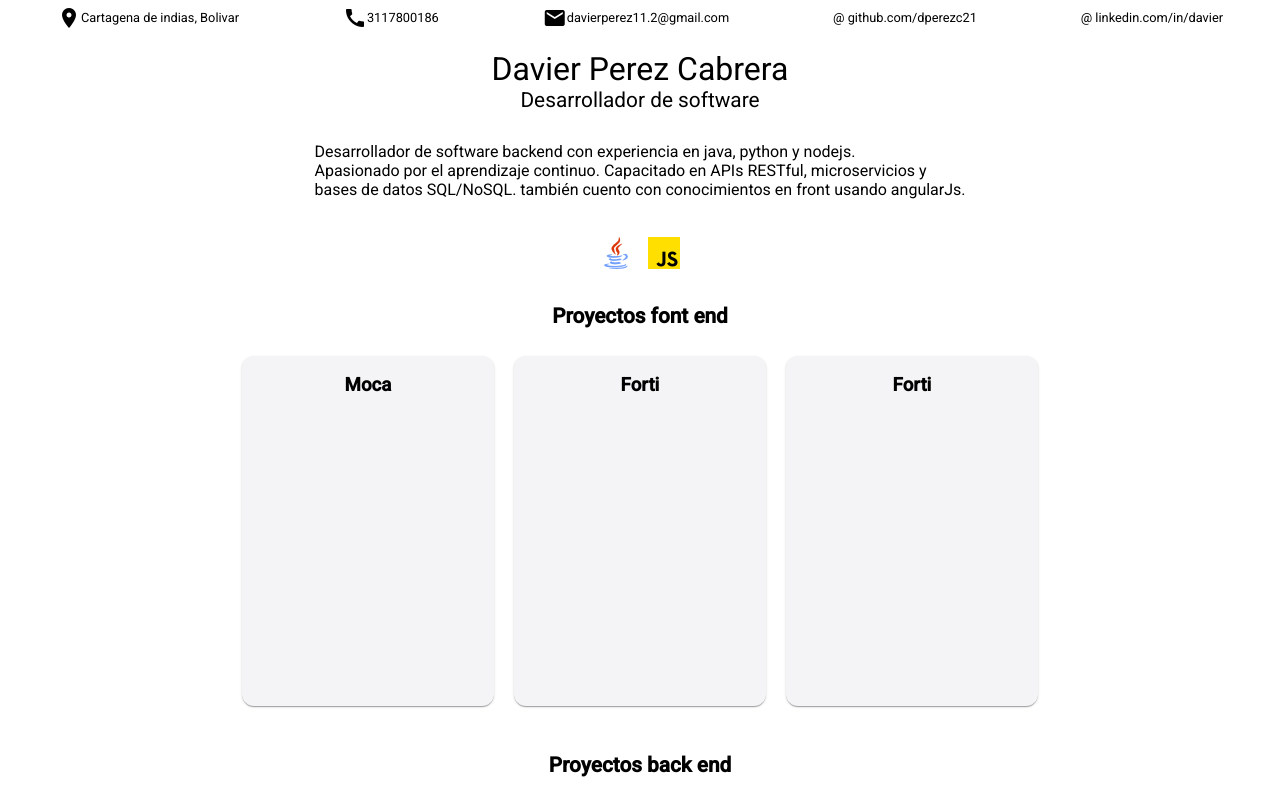
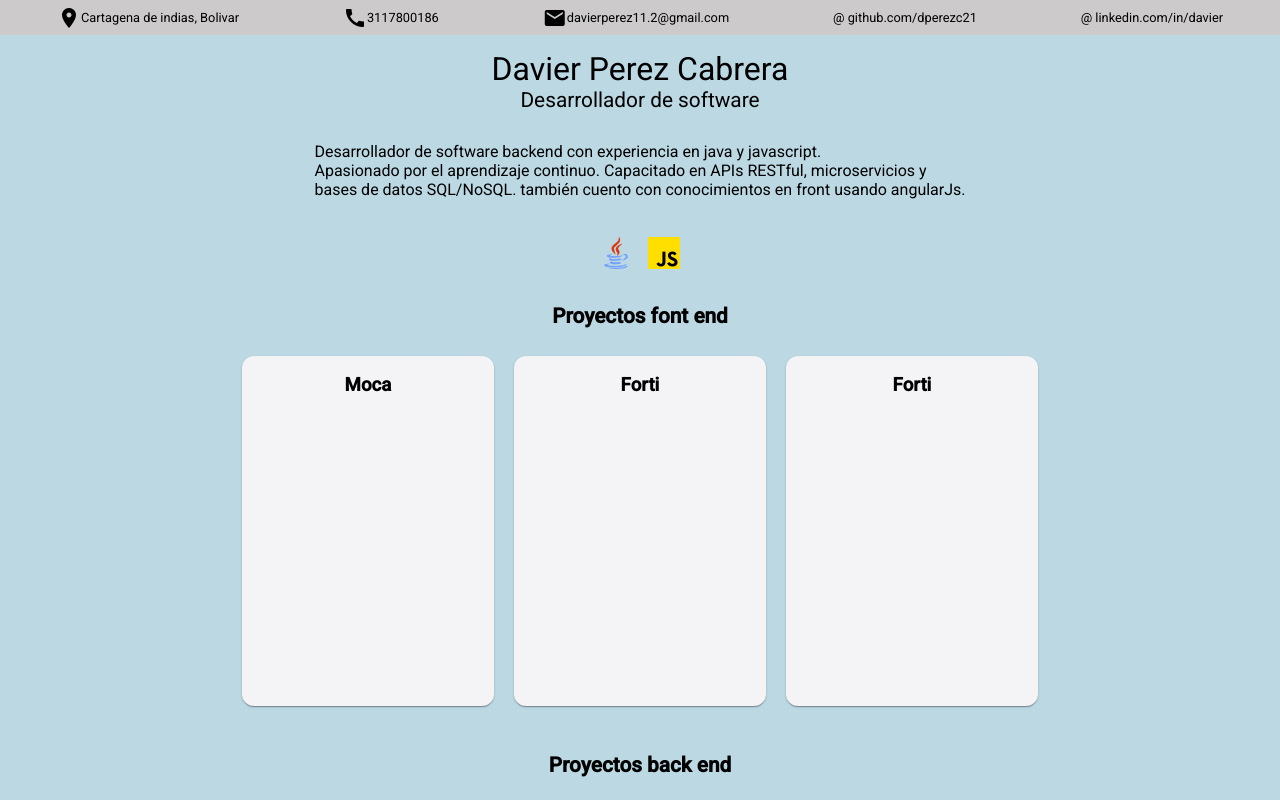
Before and after one commit to dperezc21/davier-portfolio, an Angular app: page / in a window 1280 px wide. Shown: the top 800 px of the page. Built offline with nearby package versions, Linux system fonts and the light colour scheme.

Commit message:
feat: global color in the page

```diff
--- a/src/app/app.component.html
+++ b/src/app/app.component.html
@@ -6,7 +6,7 @@
   </div>
 
   <p class="profile">
-    Desarrollador de software backend con experiencia en java, python y nodejs. <br>
+    Desarrollador de software backend con experiencia en java y javascript. <br>
     Apasionado por el aprendizaje continuo. Capacitado en APIs RESTful, microservicios y <br>
     bases de datos SQL/NoSQL. también cuento con conocimientos en front usando angularJs.<br>
   </p>
--- a/src/app/components/contact-information/contact-information.component.css
+++ b/src/app/components/contact-information/contact-information.component.css
@@ -7,6 +7,7 @@
   font-size: 0.8rem;
   padding: 5px;
   margin-bottom: 15px;
+  background-color: #cccaca;
 }
 
 .info {
--- a/src/styles.css
+++ b/src/styles.css
@@ -1,4 +1,5 @@
 /* You can add global styles to this file, and also import other style files */
 
 html, body { height: 100%; }
-body { margin: 0; font-family: Roboto, "Helvetica Neue", sans-serif; }
+body { margin: 0; font-family: Roboto, "Helvetica Neue", sans-serif; background-color: #bbd8e3
+}
```
